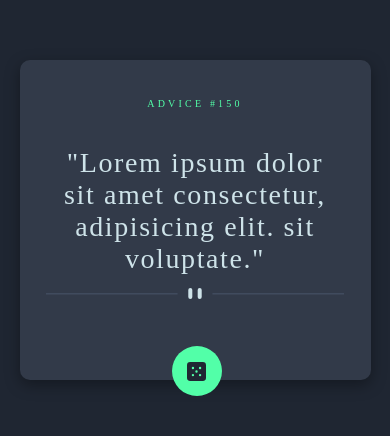
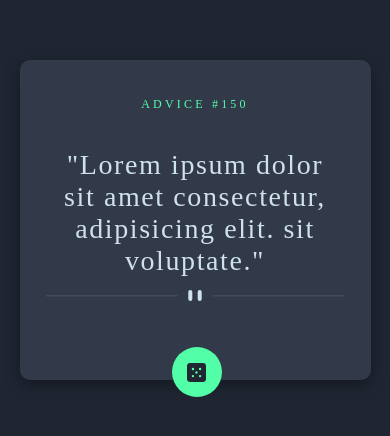
Before and after one commit to manishtomarleo21/advice-generator-app-main, a plain HTML site: page index.html in a window 390 px wide. Shown: the part 202-638 px from the top of the page. Drawn offline with Linux system fonts and the light colour scheme; no server answers; a web font is replaced by a local one.

Commit message:
Template added

```diff
--- a/style.css
+++ b/style.css
@@ -108,5 +108,10 @@
     }
 
 
+    span{
+        font-size: 12px;
+
+    }
+
 
 }
```
Also changed, not shown: screenshot/Desktop-view.JPG (added), screenshot/Mobile-view.JPG (added), 1 other file.
